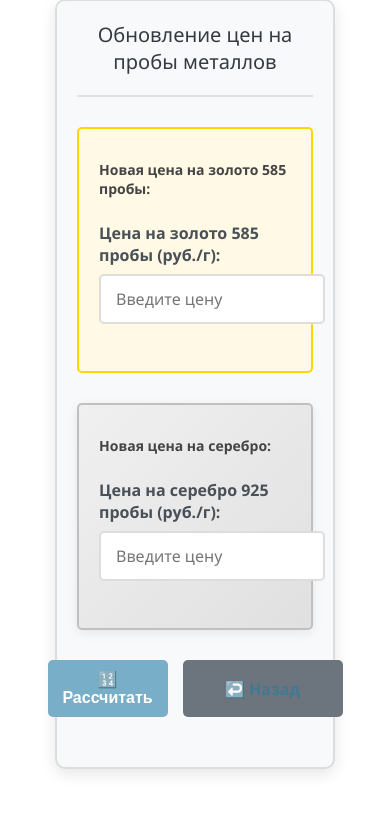
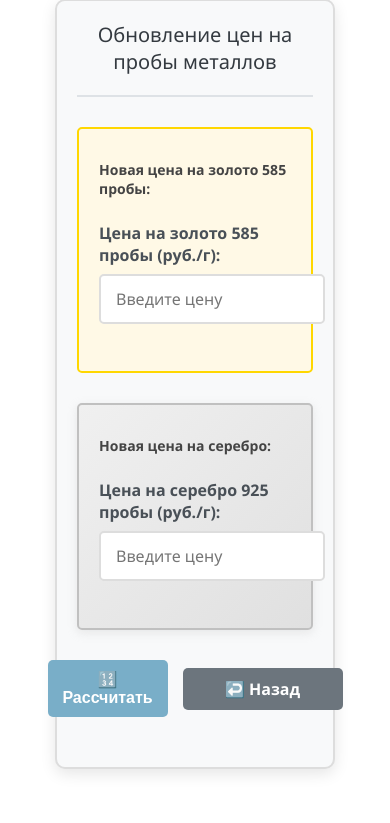
Before and after one commit to NikolayChegivarov/Lombard, a Django app: template app_lombard/templates/admin/metal_price_update.html in a window 390 px wide. Shown: the part 171-994 px from the top of the page. Run offline with Django 5.2, Linux system fonts and the light colour scheme; the template is opened without the code that fills it, so the values that code supplies are empty.

Commit message:
корректировка цен окончательная

```diff
--- a/app_lombard/templates/admin/metal_price_update.html
+++ b/app_lombard/templates/admin/metal_price_update.html
@@ -58,6 +58,7 @@
     gap: 15px;
     margin: 30px 0;
     justify-content: center;
+    align-items: center;
 }
 
 .btn {
@@ -94,18 +95,8 @@
     transform: translateY(-2px);
 }
 
-.btn-secondary {
-    background: #6c757d;
-    color: white; /* Явно указываем белый цвет */
-}
-
-.btn-secondary:hover {
-    background: #545b62;
-    transform: translateY(-2px);
-}
-
-/* Стили для кнопки-ссылки "Назад" */
-.back-button {
+/* КНОПКА НАЗАД - специальные стили */
+.btn-back {
     padding: 12px 30px;
     border: none;
     border-radius: 5px;
@@ -114,18 +105,30 @@
     font-weight: bold;
     transition: all 0.3s ease;
     min-width: 150px;
-    color: white; /* Белый текст */
-    text-decoration: none;
+    background: #6c757d;
+    color: white !important; /* ЯВНО белый цвет с !important */
+    text-decoration: none !important;
     display: inline-flex;
     align-items: center;
     justify-content: center;
-    background: #6c757d;
+    text-align: center;
 }
 
-.back-button:hover {
+.btn-back:hover {
     background: #545b62;
     transform: translateY(-2px);
-    color: white;
+    color: white !important;
+}
+
+/* Убедимся, что ссылка внутри имеет белый цвет */
+.btn-back,
+.btn-back:link,
+.btn-back:visited,
+.btn-back:hover,
+.btn-back:active,
+.btn-back:focus {
+    color: white !important;
+    text-decoration: none !important;
 }
 
 .metal-section {
@@ -209,7 +212,7 @@
         padding: 10px 20px;
     }
 
-    .back-button {
+    .btn-back {
         min-width: 120px;
         padding: 10px 20px;
     }
@@ -294,7 +297,7 @@
                     💾 Сохранить новые цены
                 </button>
 
-                <a href="../" class="back-button">
+                <a href="../" class="btn-back">
                     ↩ Назад
                 </a>
             </div>
@@ -343,7 +346,7 @@
                     🔢 Рассчитать
                 </button>
 
-                <a href="../" class="back-button">
+                <a href="../" class="btn-back">
                     ↩ Назад
                 </a>
             </div>
```
